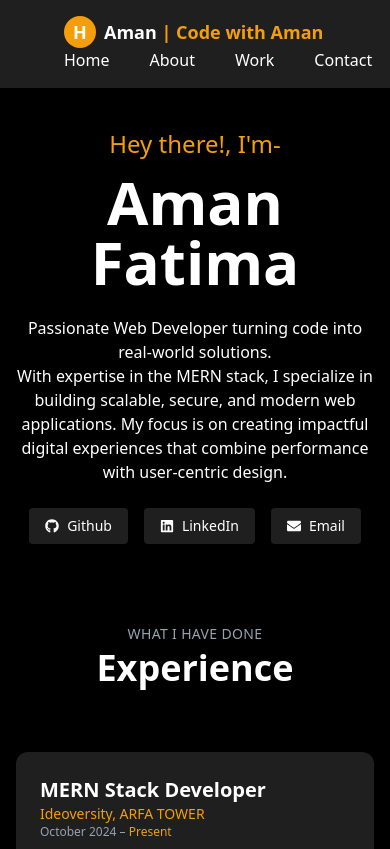
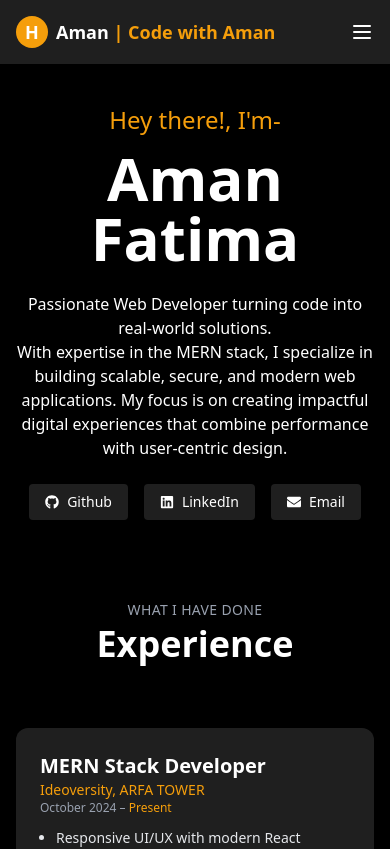
Before and after one commit to AmanFatima19/react-portfolio, a React (Vite) app: page / in a window 390 px wide. Shown: the top 849 px of the page. Built offline with nearby package versions, Linux system fonts and the light colour scheme.

Commit message:
updating files

```diff
--- a/src/components/common/Navbar.jsx
+++ b/src/components/common/Navbar.jsx
@@ -1,10 +1,16 @@
-import React from "react";
+import React, { useState } from "react";
 import { Link } from "react-router-dom";
 
 const Navbar = () => {
+  const [isOpen, setIsOpen] = useState(false);
+
+  const toggleMenu = () => {
+    setIsOpen(!isOpen);
+  };
+
   return (
     <header className="bg-[#1f1f1f] text-white body-font shadow-md">
-      <div className="container mx-auto flex flex-wrap items-center justify-between px-16 py-4">
+      <div className="container mx-auto flex flex-wrap items-center justify-between px-4 md:px-16 py-4">
         <Link to="/" className="flex items-center space-x-2">
           <div className="bg-[#F59E0B] rounded-full w-8 h-8 flex items-center justify-center text-white font-bold text-lg">
             H
@@ -14,8 +20,30 @@ const Navbar = () => {
           </span>
         </Link>
 
-        <nav className="flex space-x-10 text-base">
-           <Link
+        {/* Hamburger Menu Button */}
+        <button
+          className="md:hidden text-white focus:outline-none"
+          onClick={toggleMenu}
+        >
+          <svg
+            className="w-6 h-6"
+            fill="none"
+            stroke="currentColor"
+            viewBox="0 0 24 24"
+            xmlns="http://www.w3.org/2000/svg"
+          >
+            <path
+              strokeLinecap="round"
+              strokeLinejoin="round"
+              strokeWidth={2}
+              d={isOpen ? "M6 18L18 6M6 6l12 12" : "M4 6h16M4 12h16M4 18h16"}
+            />
+          </svg>
+        </button>
+
+        {/* Desktop Navigation */}
+        <nav className="hidden md:flex space-x-10 text-base">
+          <Link
             to="/"
             className="hover:text-[#F59E0B] transition duration-300"
           >
@@ -29,17 +57,53 @@ const Navbar = () => {
           </Link>
           <Link
             to="/projects"
-            className="hover:text-[#F59E0B]  transition duration-300"
+            className="hover:text-[#F59E0B] transition duration-300"
           >
             Work
           </Link>
           <Link
             to="/contact"
-            className="hover:text-[#F59E0B]  transition duration-300"
+            className="hover:text-[#F59E0B] transition duration-300"
           >
             Contact
           </Link>
         </nav>
+
+        {/* Mobile Navigation */}
+        {isOpen && (
+          <nav className="md:hidden w-full mt-4">
+            <div className="flex flex-col space-y-4 text-base">
+              <Link
+                to="/"
+                className="hover:text-[#F59E0B] transition duration-300"
+                onClick={toggleMenu}
+              >
+                Home
+              </Link>
+              <Link
+                to="/about"
+                className="hover:text-[#F59E0B] transition duration-300"
+                onClick={toggleMenu}
+              >
+                About
+              </Link>
+              <Link
+                to="/projects"
+                className="hover:text-[#F59E0B] transition duration-300"
+                onClick={toggleMenu}
+              >
+                Work
+              </Link>
+              <Link
+                to="/contact"
+                className="hover:text-[#F59E0B] transition duration-300"
+                onClick={toggleMenu}
+              >
+                Contact
+              </Link>
+            </div>
+          </nav>
+        )}
       </div>
     </header>
   );
```
